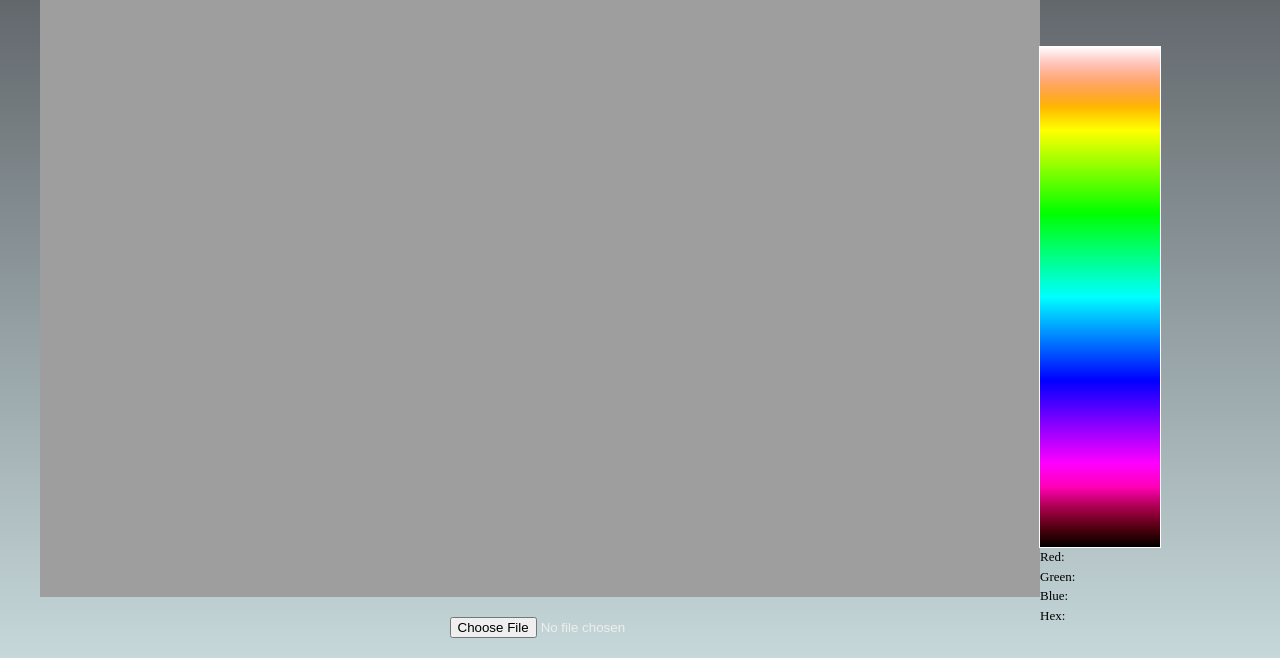
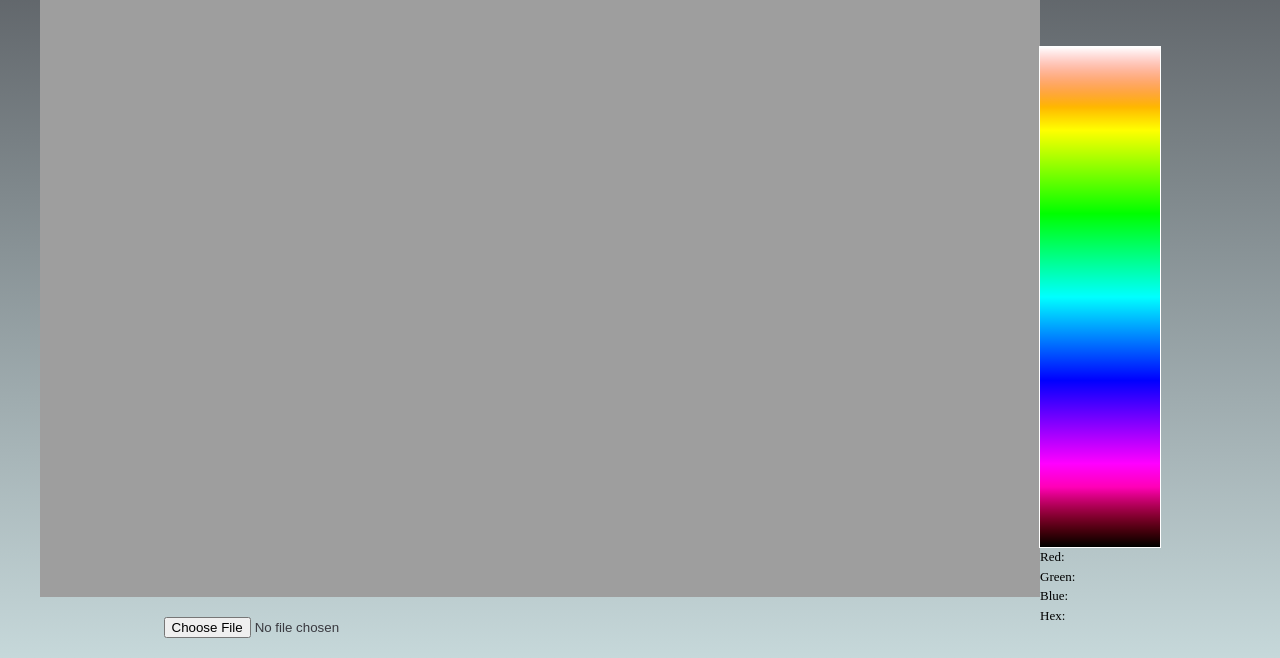
Before and after one commit to arwensookim/JSProject, a plain HTML site: page index.html in a window 1280 px wide. Shown: the part 273-931 px from the top of the page. Drawn offline with Linux system fonts and the light colour scheme.

Commit message:
style updates

```diff
--- a/index.html
+++ b/index.html
@@ -40,6 +40,7 @@
       <br>
         <!-- <span class="box" id="pixelColor" data-label="Current Pixel"></span> -->
         <!-- images are from pexels.com -->
+
         <canvas data-src="./img/img1.png" width="900"></canvas>
 
         <div class="spectrum-wrapper">
@@ -51,7 +52,6 @@
             <div>Red: <span class="red"></span></div>
             <div>Green: <span class="green"></span></div>
             <div>Blue: <span class="blue"></span></div>
-
             <div>Hex: <span class="hex"></span></div>
           </div>
         </div>
@@ -67,8 +67,8 @@
         <!-- saved colours here -->
       </section>
       <div class="upload">
-        <form method="post" enctype="multipart/form-data">
-          <input type="file" id ="filename" onchange="loadfile(event)">
+        <form class="file-upload" method="post" enctype="multipart/form-data">
+          <input class="file-upload" type="file" id ="filename" onchange="loadfile(event)">
         </form>
       </div>
     </main>
--- a/main.css
+++ b/main.css
@@ -181,6 +181,9 @@ main p canvas {
   align-items: center;
   display: flex;
   justify-content: center;
+  width: 500px;
+  color: #39393f;
+
 }
 
 
@@ -188,3 +191,8 @@ main p canvas {
   /* color: rgb(12, 11, 11); */
   cursor: pointer;
 }
+
+.file-upload button {
+  text-decoration: none;
+  border-radius: 5px;
+}
```
